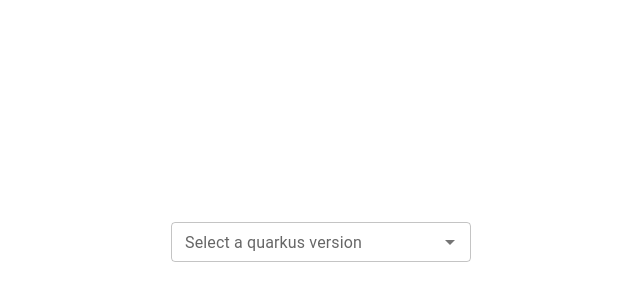
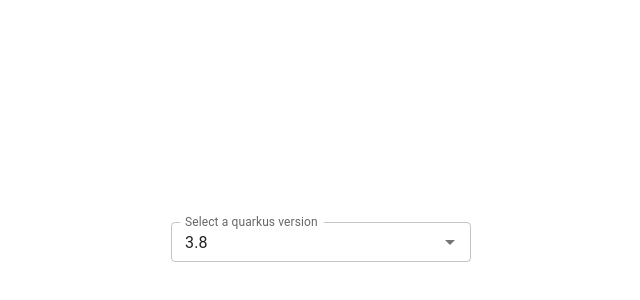
Before and after one commit to ch007m/mui-tests, a React (Vite) app: page / in a window 1280 px wide. Shown: the part 182-482 px from the top of the page, without its empty margins (319-959 px from the left). Built offline with nearby package versions, Linux system fonts and the light colour scheme; no server answers.

Commit message:
Pushing code which is working
Signed-off-by: cmoulliard <cmoulliard@redhat.com>

```diff
--- a/src/Version.tsx
+++ b/src/Version.tsx
@@ -11,7 +11,6 @@
 
 export interface Version {
     id: string;
-    name: string;
     lts: boolean;
 }
 
@@ -21,9 +20,9 @@
 }
 
 function QuarkusVersion() {
-    const [_, setOpen] = useState(false);
     const [quarkusVersion, setQuarkusVersion] = useState<Version[]>([]);
-    const [recommendedVersion, setRecommendedVersion] = useState<String | undefined>();
+    const [recommendedQuarkusVersion, setRecommendedQuarkusVersion] = useState<string>();
+    const [defaultQuarkusVersion, setDefaultQuarkusVersion] = useState<Version>();
     const [platform, setPlatform] = useState<Platform[]>([]);
     const [data, setData] = useState(null);
 
@@ -52,17 +51,25 @@
             if (Array.isArray(platform)) {
                 platform.forEach(p => {
                     //console.log("Platform : " + p.name);
-                    console.log("Current version : " + p["current-stream-id"]);
-                    setRecommendedVersion(p["current-stream-id"])
+                    console.log("Recommended version : " + p["current-stream-id"]);
+                    setRecommendedQuarkusVersion(p["current-stream-id"])
                 });
             }
         }
     }, [platform]);
 
     useEffect(() => {
-        if (quarkusVersion) {
+        if (quarkusVersion && recommendedQuarkusVersion) {
             if (Array.isArray(quarkusVersion)) {
                 displayVersions(quarkusVersion);
+                quarkusVersion.forEach((v, idx) => {
+                    if (v.id === recommendedQuarkusVersion) {
+                        console.log("Version matches the recommended: " + v.id + ", " + v.lts)
+                        setDefaultQuarkusVersion(quarkusVersion[idx])
+                    } else {
+                        console.log("No version matching the recommended: " + recommendedQuarkusVersion)
+                    }
+                })
             }
         }
     }, [quarkusVersion]);
@@ -70,12 +77,13 @@
     return (
         <Autocomplete
             id="quarkus-versions"
+            isOptionEqualToValue={(option, value) => option.id === value.id}
             options={quarkusVersion}
             getOptionLabel={(quarkusVersion) => quarkusVersion.id}
-            onOpen={() => setOpen(true)}
-            onClose={() => setOpen(false)}
-            defaultValue={recommendedVersion}
-            value={null}
+            // That don't work using Version array or Version object => defaultValue={defaultQuarkusVersion}
+            // BUT that works using => {{id: "3.8", lts: false}}
+            defaultValue={{id: "3.8", lts: false}}
+            //defaultValue={defaultQuarkusVersion}
             sx={{ width: 300, marginTop: 6, marginX: "auto" }}
             renderInput={(params) => (
                 <TextField
```
